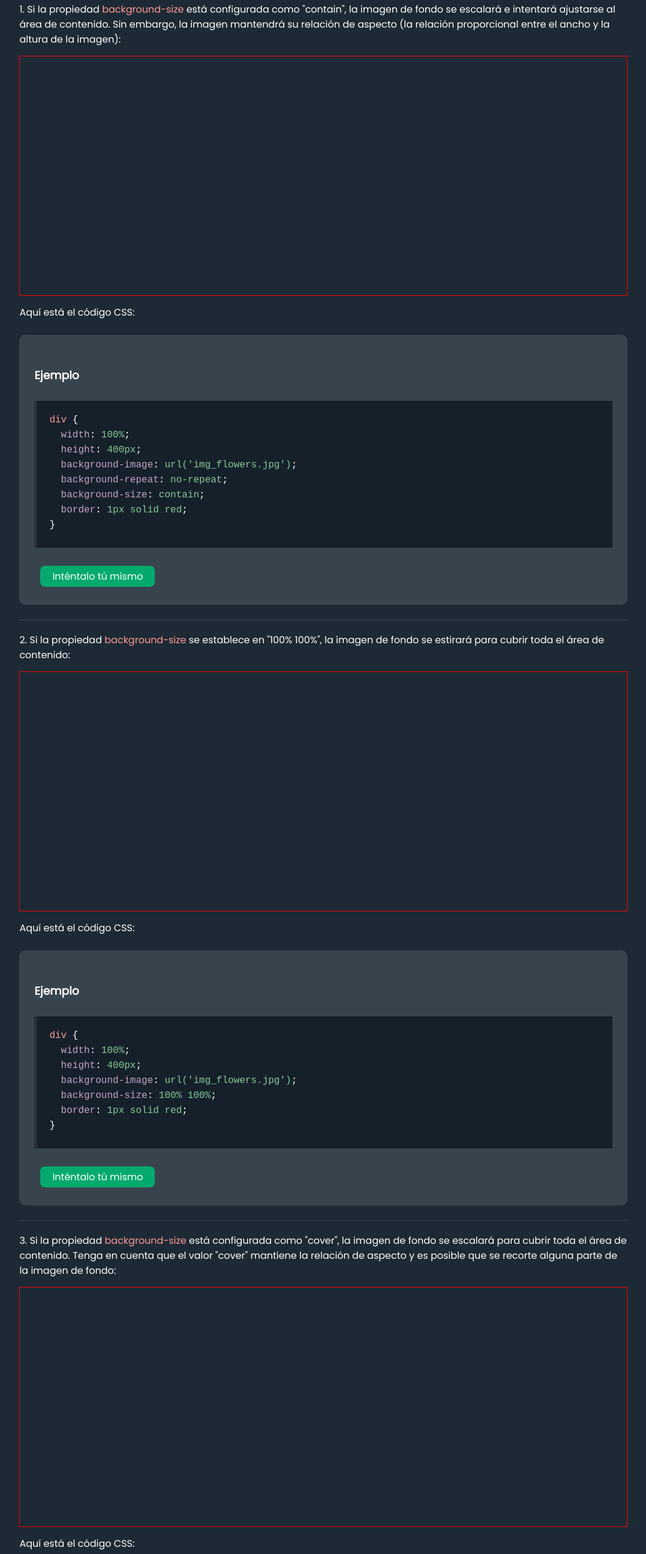
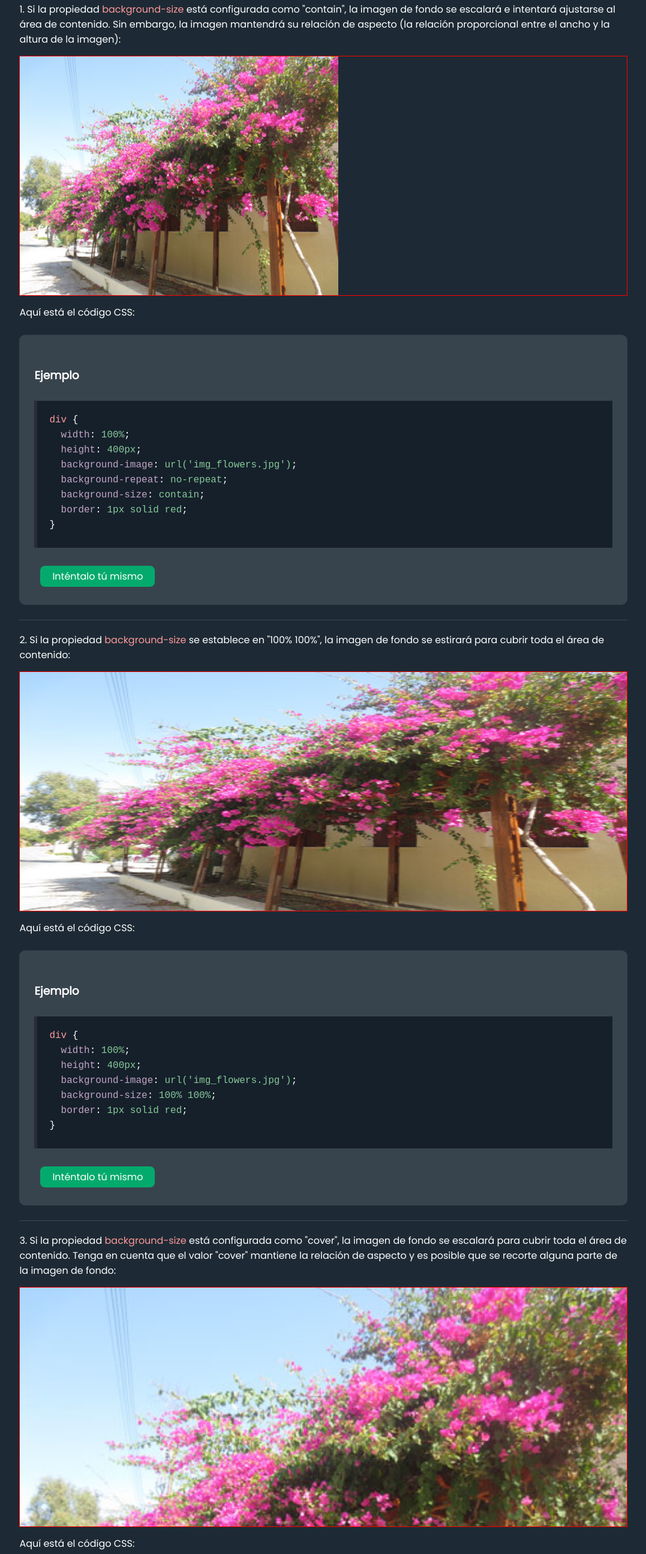
Before and after one commit to MaxiBarrera/CssResponsive, a plain HTML site: page html/5-images.html in a window 1280 px wide. Shown: the part 2221-4811 px from the top of the page at 60% size, without its empty margins (184-1261 px from the left). Drawn offline with Linux system fonts and the light colour scheme; the site is published under a folder, as on GitHub Pages, so addresses that start at the root find nothing.

Commit message:
Update 6-style-images.css

```diff
--- a/css/6-style-images.css
+++ b/css/6-style-images.css
@@ -17,7 +17,7 @@
 
 .cont-arboles-flores {
     border: 1px solid red;
-    background-image: url(/img/vereda-arboles.jpg);
+    background-image: url(../img/vereda-arboles.jpg);
     width: 100%;
     height: 400px;
     background-repeat: no-repeat;
@@ -27,7 +27,7 @@
 .cont-arboles-flores1 {
     width: 100%;
     height: 400px;
-    background-image: url(/img/vereda-arboles.jpg);
+    background-image: url(../img/vereda-arboles.jpg);
     border: 1px solid red;
     background-size: 100% 100%;
 }
@@ -35,7 +35,7 @@
 .cont-arboles-flores2 {
     width: 100%;
     height: 400px;
-    background-image: url(/img/vereda-arboles.jpg);
+    background-image: url(../img/vereda-arboles.jpg);
     border: 1px solid red;
     background-size: cover;
 }
@@ -43,7 +43,7 @@
 .cont-arboles-flores3 {
     width: 100%;
     height: 400px;
-    background-image: url(/img/vereda-arboles.jpg);
+    background-image: url(../img/vereda-arboles.jpg);
     background-size: contain;
     background-repeat: no-repeat;
 }
```
